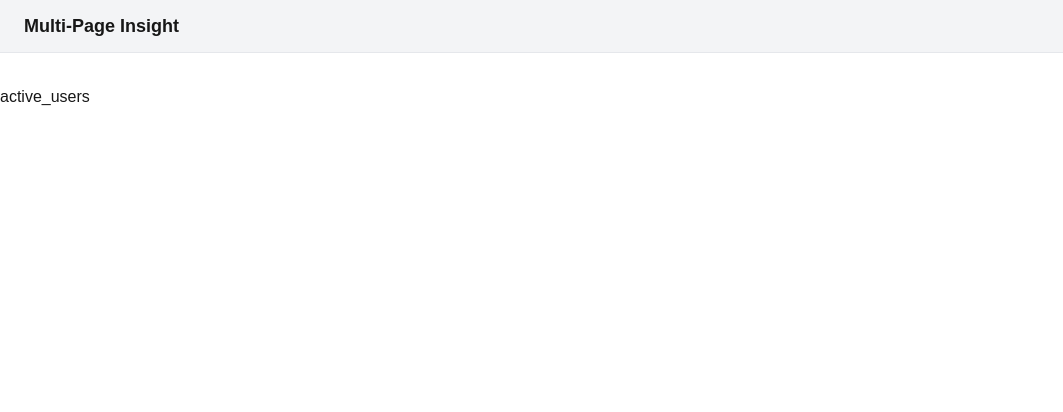
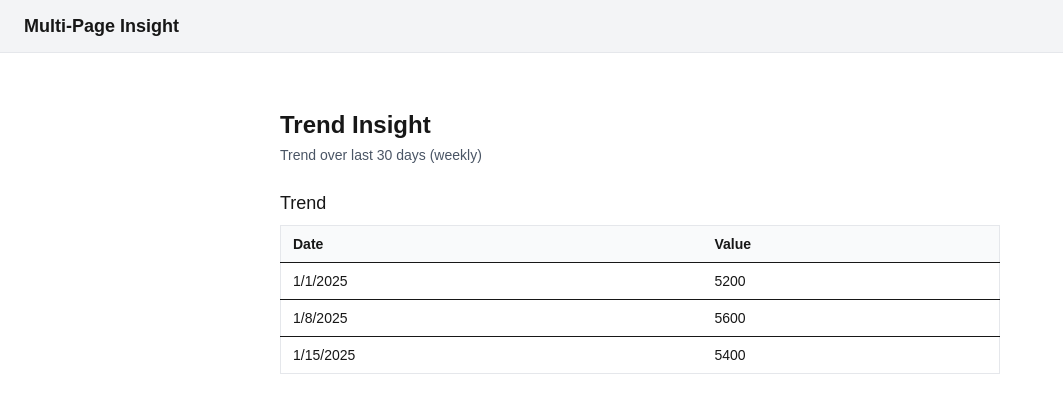
Before and after one commit to AnveshRamelli/multi-page-insight, a Next.js app: page /metrics/active_users in a window 1280 px wide. Shown: the top 412 px of the page, without its empty margins (0-1063 px from the left). Built offline with nearby package versions, Linux system fonts and the light colour scheme.

Commit message:
implement metric detail page and trend data resolver

```diff
--- a/app/layout.tsx
+++ b/app/layout.tsx
@@ -31,7 +31,7 @@ export default function RootLayout({
         <header className="px-6 py-3 bg-gray-100 border-b border-gray-200 mb-8">
           <p className="text-lg font-semibold">Multi-Page Insight</p>
         </header>
-        {children}
+        <main className="max-w-3xl mx-auto">{children}</main>
       </body>
     </html>
   );
--- a/app/metrics/[metric]/page.tsx
+++ b/app/metrics/[metric]/page.tsx
@@ -1,10 +1,45 @@
-import { MetricKey } from "@/data/types";
+import { getMetricTrend } from "@/data/resolvers";
+import { MetricKey, MetricTrendPoint, TimeGrain } from "@/data/types";
+import TrendInsight from "@/components/insights/TrendInsight";
 
-export default async function MetricPage({ params }: { params: { metric: MetricKey } }) {
-    const { metric } = await params;
-    return (
-        <div>
-            <h1>{metric}</h1>
-        </div>
-    );
+interface PageProps {
+  params: {
+    metric: MetricKey;
+  };
+  searchParams: {
+    grain?: TimeGrain;
+    range?: string;
+  };
 }
+
+export default async function MetricDetailPage({
+  params,
+  searchParams,
+}: PageProps) {
+  const { metric } = await params;
+  const sp = await searchParams;
+
+
+  const grain: TimeGrain = sp.grain ?? "weekly";
+  const range = Number(sp.range ?? 30);
+
+  const to = new Date();
+  const from = new Date();
+  from.setDate(to.getDate() - range);
+
+  const trendData: MetricTrendPoint[] = await getMetricTrend(metric, grain, from, to);
+
+  return (
+    <main className="max-w-3xl mx-auto p-6">
+      <h1 className="text-2xl font-semibold mb-1">
+        Trend Insight
+      </h1>
+
+      <p className="text-sm text-gray-600 mb-6">
+        Trend over last {range} days ({grain})
+      </p>
+
+      <TrendInsight data={trendData} />
+    </main>
+  );
+}
--- /dev/null
+++ b/app/metrics/loading.tsx
@@ -0,0 +1,7 @@
+export default function MetricsLoading() {
+  return (
+    <div>
+      <h1>Loading metrics...</h1>
+    </div>
+  );
+}
--- a/components/insights/TrendInsight.tsx
+++ b/components/insights/TrendInsight.tsx
@@ -0,0 +1,47 @@
+"use client";
+
+import { useMemo } from "react";
+import { MetricTrendPoint } from "@/data/types";
+
+interface Props {
+  data: MetricTrendPoint[];
+}
+
+export default function TrendInsight({ data }: Props) {
+  const rows = data.map((point: MetricTrendPoint) => ({
+      date: new Date(point.timestamp).toLocaleDateString(),
+      value: point.value,
+    }));
+
+
+  if (!rows.length) {
+    return (
+      <p className="text-sm text-gray-500">
+        No data available for this metric.
+      </p>
+    );
+  }
+
+  return (
+    <div>
+      <h2 className="text-lg font-medium mb-2">Trend</h2>
+
+      <table className="w-full text-sm border border-gray-200">
+        <thead className="bg-gray-50">
+          <tr>
+            <th className="text-left px-3 py-2">Date</th>
+            <th className="text-left px-3 py-2">Value</th>
+          </tr>
+        </thead>
+        <tbody>
+          {rows.map((row, idx) => (
+            <tr key={idx} className="border-t">
+              <td className="px-3 py-2">{row.date}</td>
+              <td className="px-3 py-2">{row.value}</td>
+            </tr>
+          ))}
+        </tbody>
+      </table>
+    </div>
+  );
+}
--- a/data/resolvers.ts
+++ b/data/resolvers.ts
@@ -1,5 +1,5 @@
-import { METRICS } from "./mockData";
-import { Metric, MetricKey } from "./types";
+import { METRICS, ORDERS_TREND_WEEKLY, REVENUE_TREND_DAILY, REVENUE_TREND_MONTHLY, REVENUE_TREND_WEEKLY, USERS_TREND_WEEKLY } from "./mockData";
+import { Metric, MetricKey, MetricTrendPoint, TimeGrain } from "./types";
 
 // Simulate network latency
 function simulateLatency(delay = 1500): Promise<void> {
@@ -17,10 +17,35 @@ function shouldSimulateError(metric?: MetricKey): boolean {
 // Fetch available metrics
 export async function getAvailableMetrics(): Promise<Metric[]> {
   await simulateLatency();
+  return METRICS;
+}
 
-  if (shouldSimulateError()) {
-    throw new Error("Failed to load available metrics");
+// Fetch trend data for a specific metric
+export async function getMetricTrend(
+  metric: MetricKey,
+  grain: TimeGrain,
+  from: Date,
+  to: Date
+): Promise<MetricTrendPoint[]> {
+  await simulateLatency();
+
+  if (shouldSimulateError(metric)) {
+    throw new Error("Failed to load trend data");
   }
 
-  return METRICS;
+  if (metric === "revenue") {
+    if (grain === "daily") return REVENUE_TREND_DAILY;
+    if (grain === "weekly") return REVENUE_TREND_WEEKLY;
+    if (grain === "monthly") return REVENUE_TREND_MONTHLY;
+  }
+
+  if (metric === "orders") {
+    return ORDERS_TREND_WEEKLY;
+  }
+
+  if (metric === "active_users") {
+    return USERS_TREND_WEEKLY;
+  }
+
+  return [];
 }
```
